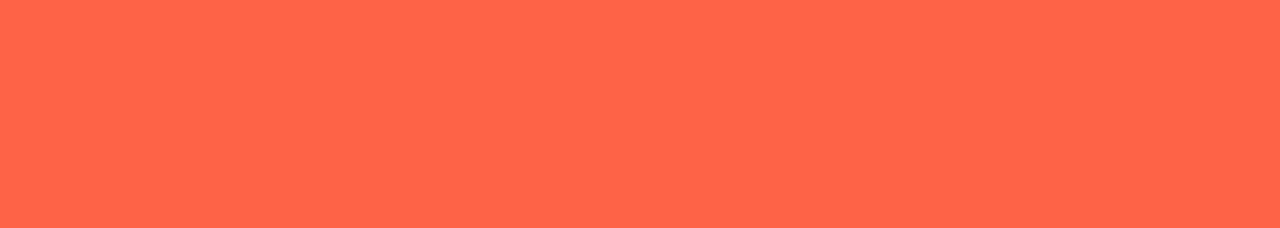
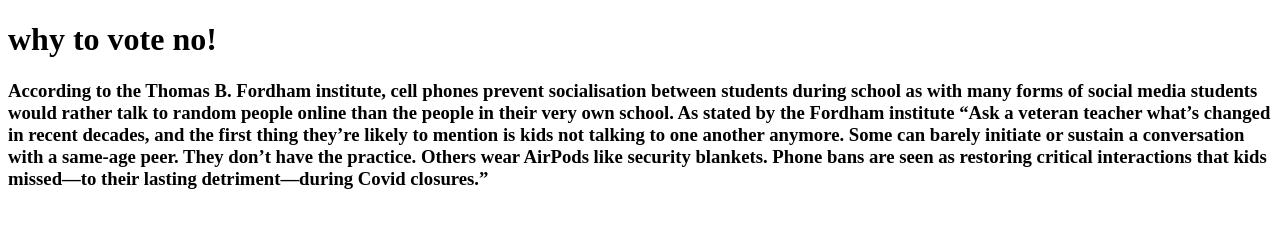
Before and after one commit to RedlandsStuff/YesForPhones, a plain HTML site: page Index.html in a window 1280 px wide. Drawn offline with Linux system fonts and the light colour scheme.

Commit message:
Update Index.html

```diff
--- a/Index.html
+++ b/Index.html
@@ -1,11 +1,11 @@
 <!doctypehtml>
 <style>
   body {
-    background: tomato;
   }
 </style>
 <html>
 <body>
-  <html>
+  <h1>why to vote no!</h1>
+  <h3>According to the Thomas B. Fordham institute, cell phones prevent socialisation between students during school as with many forms of social media students would rather talk to random people online than the people in their very own school. As stated by the Fordham institute “Ask a veteran teacher what’s changed in recent decades, and the first thing they’re likely to mention is kids not talking to one another anymore. Some can barely initiate or sustain a conversation with a same-age peer. They don’t have the practice. Others wear AirPods like security blankets. Phone bans are seen as restoring critical interactions that kids missed—to their lasting detriment—during Covid closures.”</h3>
 </body>
 </html>
```
